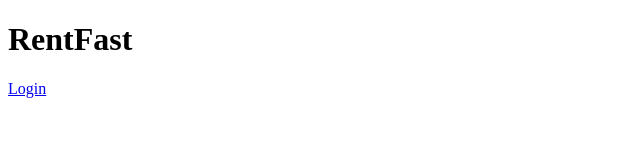
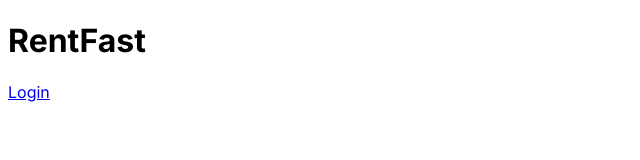
Before and after one commit to ptech2025/rentfast-app, a Next.js app: page / in a window 1280 px wide. Shown: the top 160 px of the page, without its empty margins (0-640 px from the left). Built offline with nearby package versions, Linux system fonts and the light colour scheme.

Commit message:
Convert layout to JavaScript

```diff
--- a/app/layout.jsx
+++ b/app/layout.jsx
@@ -1,3 +1,20 @@
+import { Inter } from "next/font/google";
+import "./globals.css";
+const inter = Inter({ subsets: ["latin"] });
+
+export const metadata = {
+  title: "RentFast - Fast Rent Collection",
+  description: "Collect rent in 1-3 days. Not 10.",
+};
+
 export default function RootLayout({ children }) {
-  return <html><body>{children}</body></html>;
+  return (
+    <html lang="en">
+      <body className={inter.className}>
+        <div className="min-h-screen bg-gradient-to-br from-white via-green-50 to-green-100">
+          {children}
+        </div>
+      </body>
+    </html>
+  );
 }
```
Also changed, not shown: app/layout.tsx (deleted, +0 -19 lines).
